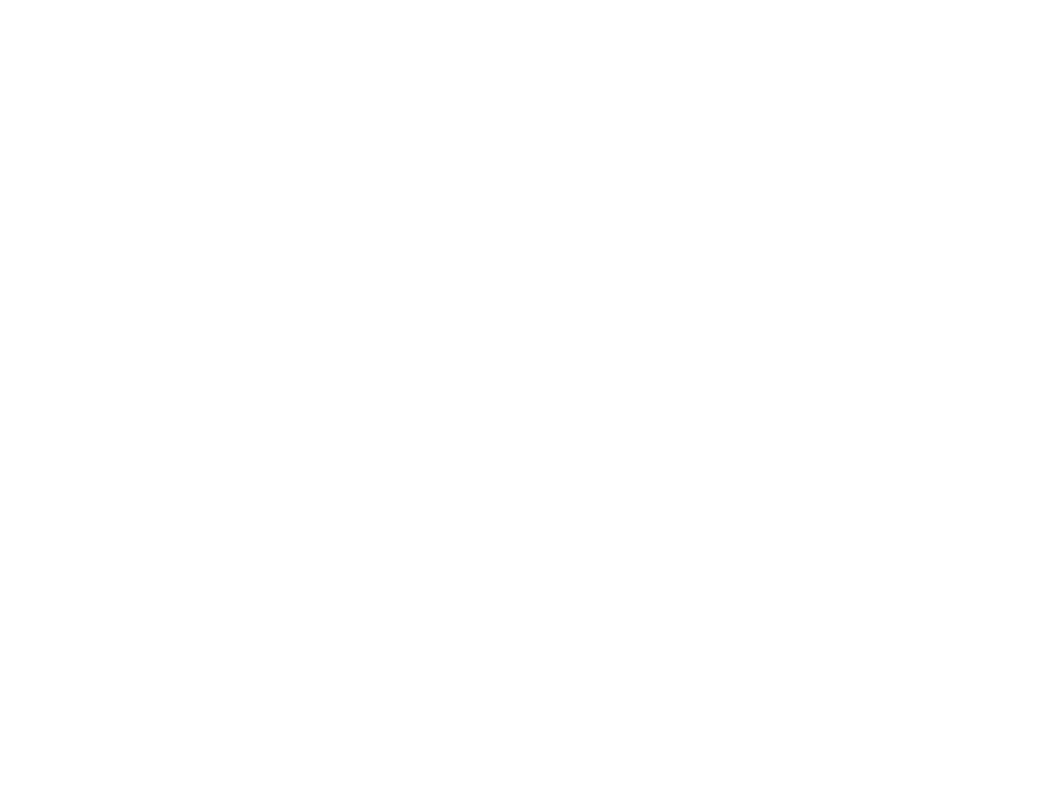
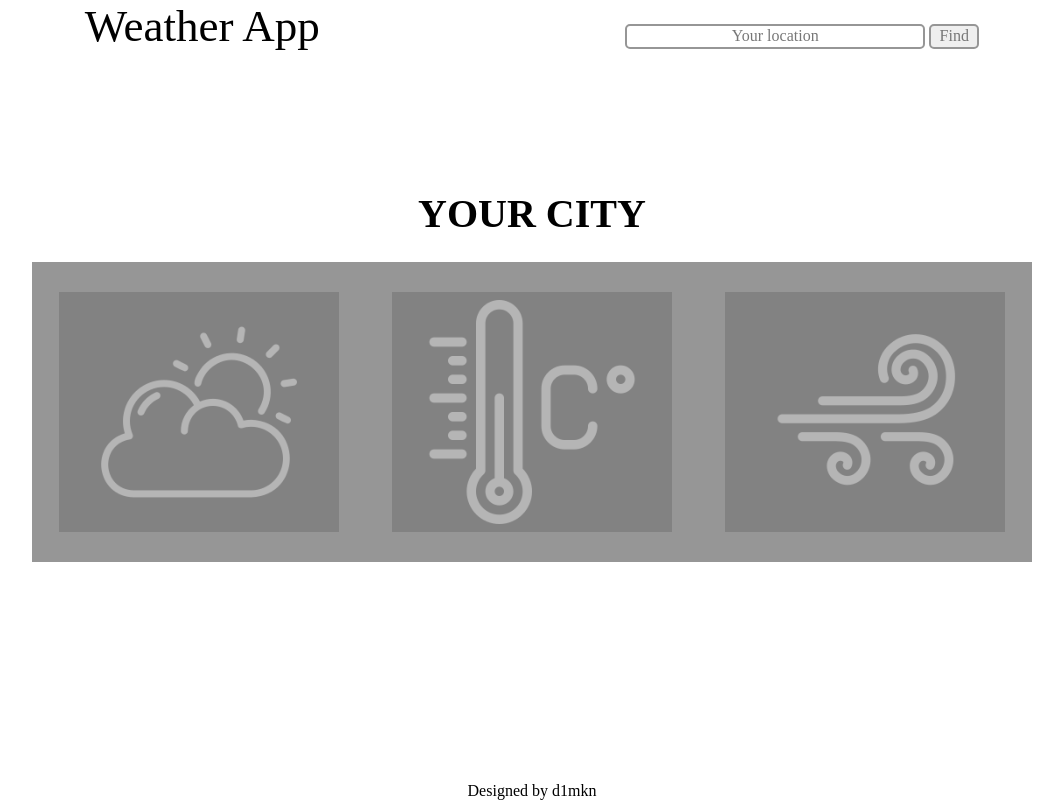
Before and after one commit to d1mkn/weather-app, a plain HTML site: page index.html in a window 1280 px wide. Shown: the whole page, without its empty margins (108-1171 px from the left). Drawn offline with Linux system fonts and the light colour scheme; a web font is replaced by a local one.

Commit message:
Visual ver.1
-/-

```diff
--- a/css/styles.css
+++ b/css/styles.css
@@ -0,0 +1,162 @@
+* {
+  margin: 0;
+  padding: 0;
+  box-sizing: border-box;
+}
+
+html {
+  background-color: #fff;
+  font-family: 'Patua One';
+  font-style: normal;
+  font-weight: 400;
+  font-display: swap;
+}
+
+body {
+  min-height: 100vh;
+  display: flex;
+  justify-content: center;
+}
+
+main {
+  width: 1200px;
+  display: flex;
+  flex-direction: column;
+  background-color: #fff;
+}
+
+header {
+  display: flex;
+  justify-content: space-around;
+  align-items: baseline;
+  width: 1200px;
+}
+
+header .logo a {
+  text-decoration: none;
+  color: #000;
+  font-size: 45px;
+}
+
+header input {
+  font-family: 'Patua One';
+  font-style: normal;
+  font-weight: 400;
+  font-display: swap;
+  border: 2px solid #969696;
+  border-radius: 5px;
+  transition: 0.7s;
+  font-size: 16px;
+  text-align: center;
+}
+
+header input::placeholder {
+  text-align: center;
+  font-size: 16px;
+  color: #777;
+}
+
+.search {
+  width: 300px;
+  height: 25px;
+}
+
+.search:hover {
+  border: 2px solid #555;
+  height: 30px;
+  width: 315px;
+}
+
+.search-submit {
+  width: 50px;
+  height: 25px;
+  color: #777;
+}
+
+.search-submit:hover {
+  border: 2px solid #555;
+  color: #000;
+}
+
+section {
+  display: flex;
+  flex: 1;
+  align-items: center;
+}
+
+section .about {
+  width: 1200px;
+  display: flex;
+  flex-direction: column;
+}
+
+section .about h2 {
+  width: 1200px;
+  display: flex;
+  justify-content: center;
+  font-size: 40px;
+  margin-bottom: 25px;
+}
+
+.weather-stats {
+  display: flex;
+  justify-content: space-around;
+  align-items: center;
+  background-color: #969696;
+  width: 1000px;
+  height: 300px;
+  opacity: 1;
+}
+
+.ico-img {
+  display: flex;
+  justify-content: center;
+  align-items: center;
+}
+
+.ico-img img {
+    width: 80%;
+}
+
+.weather-ico {
+  width: 28%;
+  height: 80%;
+  background-color: #555;
+  opacity: 0.3;
+  transition: 0.5s;
+}
+
+.weather-ico:hover {
+  opacity: 1;
+}
+
+.temperature-ico {
+  width: 28%;
+  height: 80%;
+  background-color: #555;
+  opacity: 0.3;
+  transition: 0.5s;
+}
+
+.temperature-ico:hover {
+  opacity: 1;
+}
+
+.wind-ico {
+  width: 28%;
+  height: 80%;
+  background-color: #555;
+  opacity: 0.3;
+  transition: 0.5s;
+}
+
+.wind-ico:hover {
+  opacity: 1;
+}
+
+footer {
+  min-height: 100px;
+  display: flex;
+  align-items: flex-end;
+  justify-content: center;
+}
--- a/index.html
+++ b/index.html
@@ -2,15 +2,49 @@
 <html lang="en">
 
 <head>
-    <meta charset="UTF-8">
-    <meta http-equiv="X-UA-Compatible" content="IE=edge">
-    <meta name="viewport" content="width=device-width, initial-scale=1.0">
+    <meta charset="UTF-8" />
+    <meta http-equiv="X-UA-Compatible" content="IE=edge" />
+    <meta name="viewport" content="width=device-width, initial-scale=1.0" />
     <title>Weather App</title>
-    <link rel="stylesheet" href="/css/styles.css">
+    <link rel="stylesheet" href="/css/styles.css" />
+    <link rel="preconnect" href="https://fonts.googleapis.com" />
+    <link rel="preconnect" href="https://fonts.gstatic.com" crossorigin />
+    <link href="https://fonts.googleapis.com/css2?family=Patua+One&display=swap" rel="stylesheet" />
 </head>
 
 <body>
+    <main>
+        <header>
+            <div class="logo">
+                <a href="./index.html">Weather App</a>
+            </div>
 
+            <form action="find">
+                <input class="search" type="text" placeholder="Your location" />
+                <input class="search-submit" type="submit" value="Find" />
+            </form>
+        </header>
+        <section>
+            <section class="about">
+                <h2>YOUR CITY</h2>
+                <div class="weather-stats">
+                    <div class="weather-ico ico-img">
+                        <img src="./images/cloudy.png" alt="weather">
+                    </div>
+                    <div class="temperature-ico ico-img">
+                        <img src="./images/celsius.png" alt="temperature">
+                    </div>
+                    <div class="wind-ico ico-img">
+                        <img src="./images/wind.png" alt="wind">
+                    </div>
+                </div>
+            </section>
+        </section>
+
+        <footer>
+            <p>Designed by d1mkn</p>
+        </footer>
+    </main>
 </body>
 
 </html>
```
Also changed, not shown: .prettierrc.json (added), images/celsius.png (added), images/cloudy.png (added), images/wind.png (added), 1 other file.
